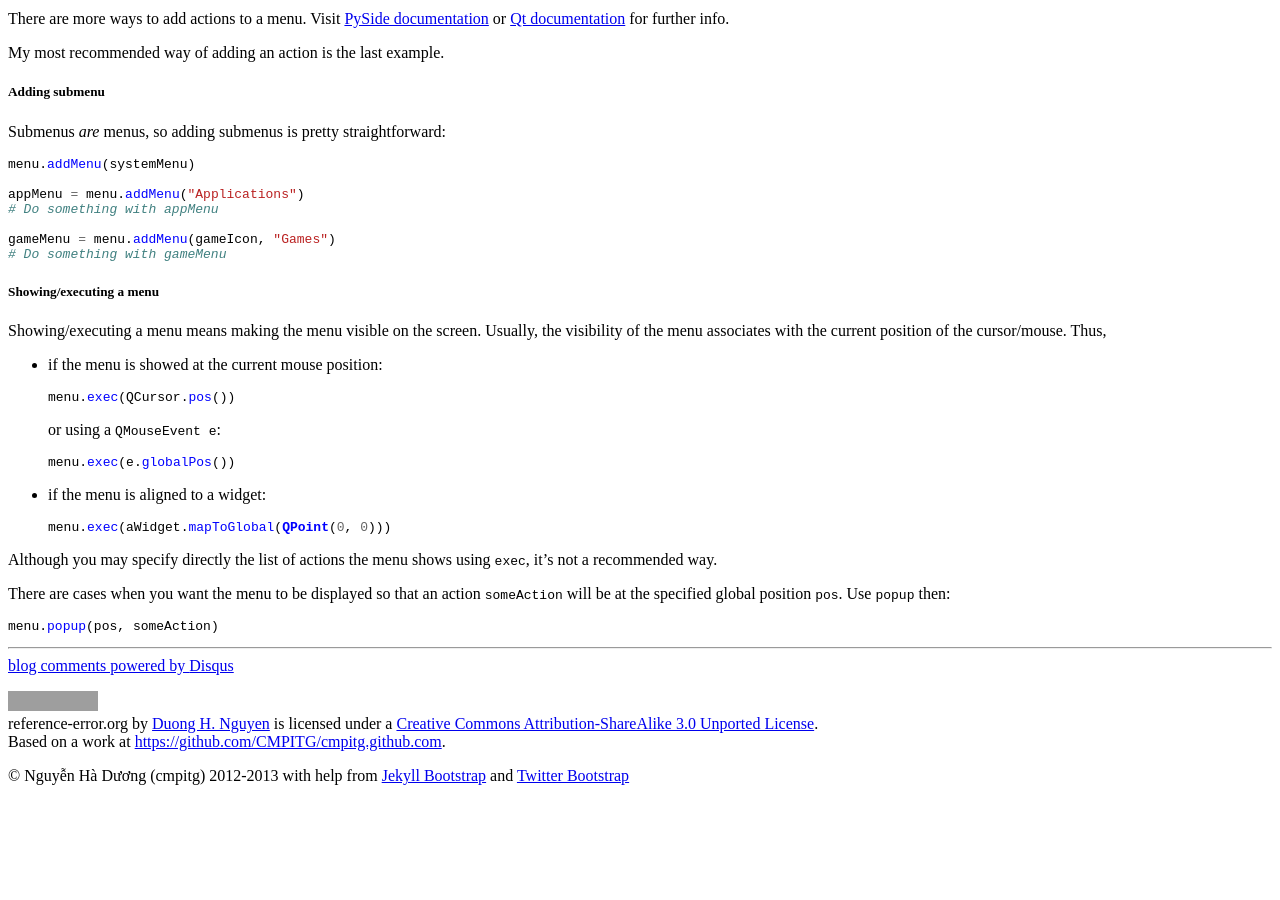
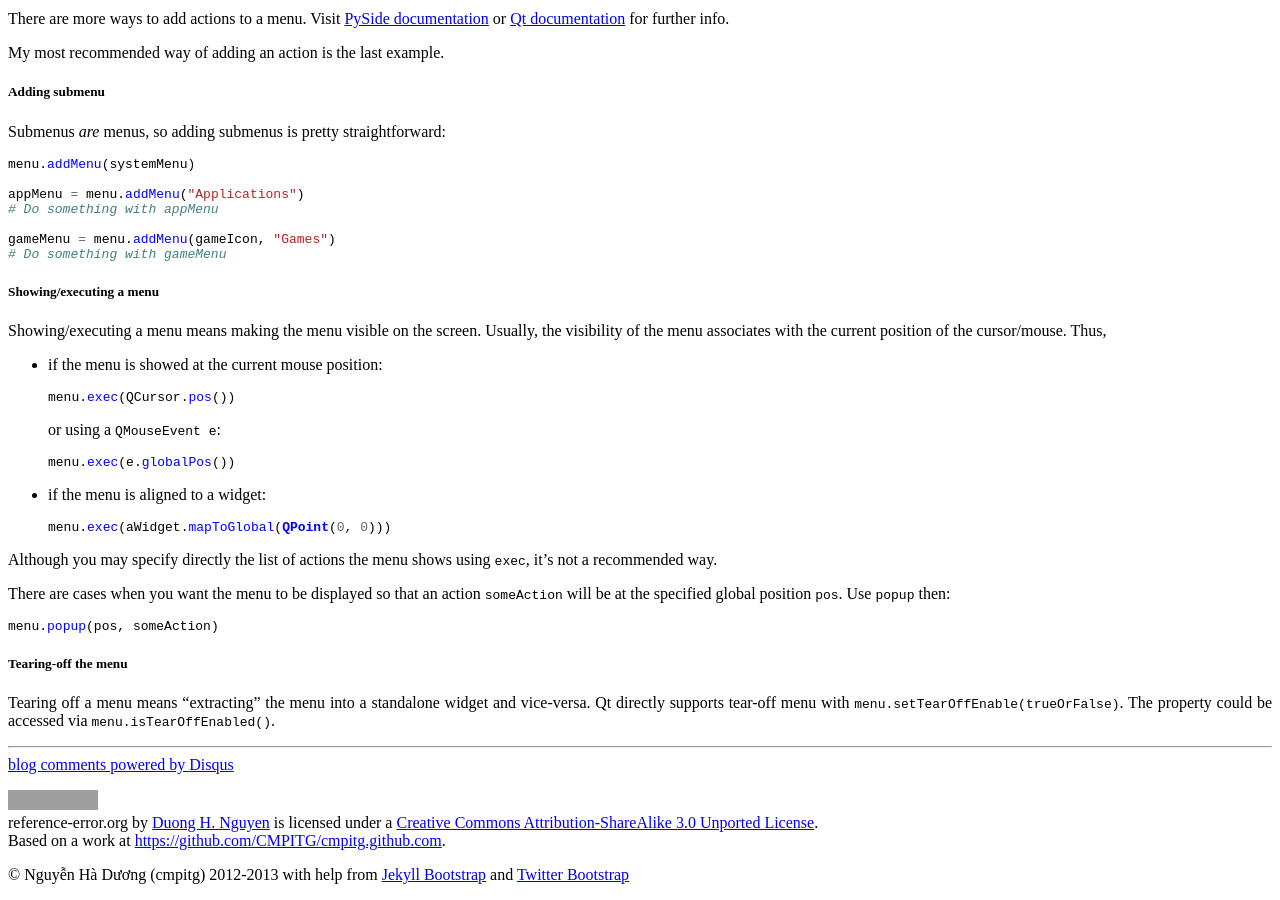
Before and after one commit to cmpitg/cmpitg.github.com, a Jekyll site: the page built from guides/pyside.md, in a window 1280 px wide and 900 px high, scrolled down 1799 px. Built offline with Jekyll 4.4.1, drawn with Linux system fonts in a browser that asks for light colours; comment, search, counter and statistics services are not loaded; before the commit the page ends 2600 px from its top, so only the background shows below that; grey boxes are pictures that could not be loaded.

Commit message:
Add doc: tear-off menu @ pyside

````diff
--- a/guides/pyside.md
+++ b/guides/pyside.md
@@ -157,3 +157,7 @@ There are cases when you want the menu to be displayed so that an action `someAc
 ```python
 menu.popup(pos, someAction)
 ```
+
+##### Tearing-off the menu
+
+Tearing off a menu means "extracting" the menu into a standalone widget and vice-versa.  Qt directly supports tear-off menu with `menu.setTearOffEnable(trueOrFalse)`.  The property could be accessed via `menu.isTearOffEnabled()`.
````
